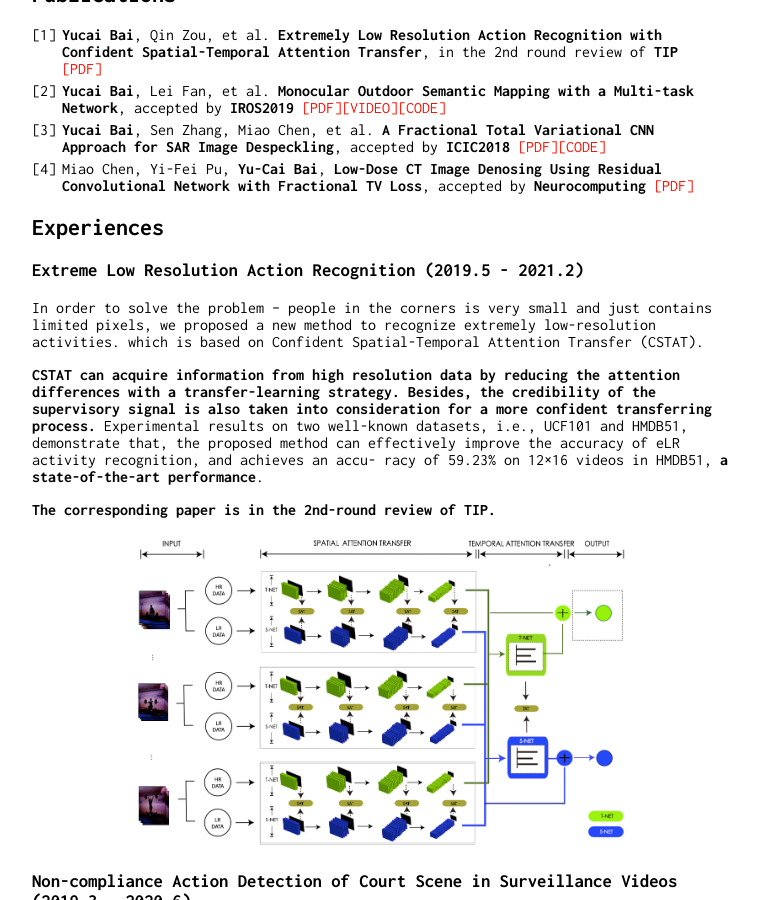
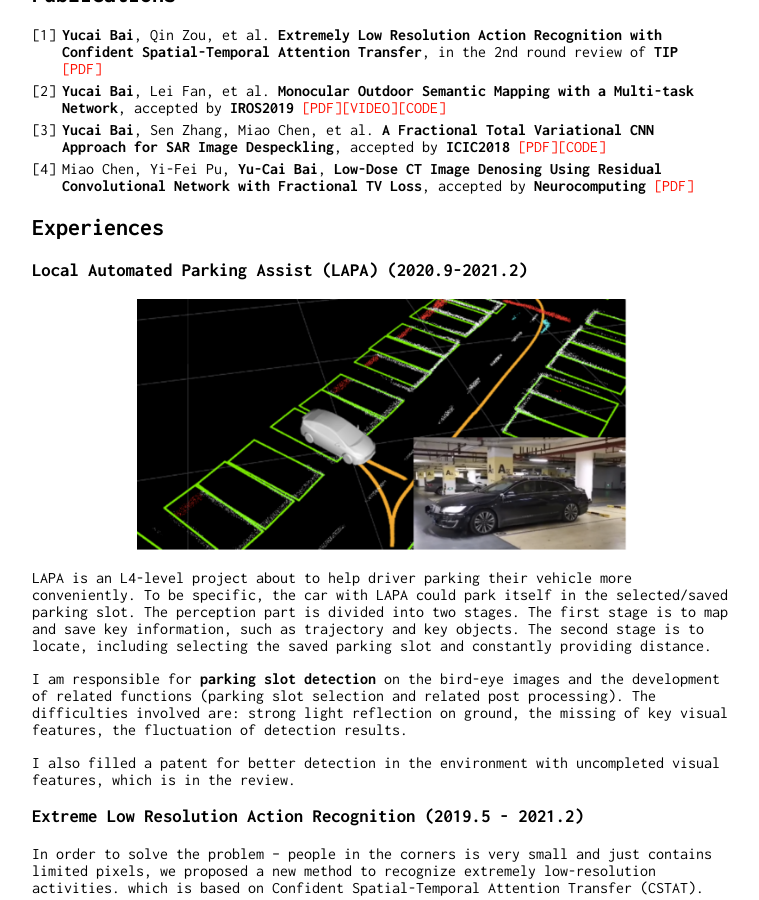
Before and after one commit to RaymondByc/raymondbyc-github.io, a Jekyll site: the page built from index.md, in a window 1280 px wide and 900 px high, scrolled down 825 px. Shown: the whole window, without its empty margins (258-1017 px from the left). Built offline with Jekyll 4.4.1, drawn with Linux system fonts in a browser that asks for light colours; our own code applies the rules of GitHub Pages for plain Markdown files.

```diff
--- a/index.md
+++ b/index.md
@@ -43,6 +43,21 @@ GPA: 3.28 / 4.0
 
 ## Experiences
 
+
+
+### Local Automated Parking Assist (LAPA) (2020.9-2021.2)
+
+<div style="text-align:center;"><img src="images/LAPA.png" width="70%" text-align="center"></div>
+
+LAPA is an L4-level project about to help driver parking their vehicle more conveniently.
+To be specific, the car with LAPA could park itself in the selected/saved parking slot.
+The perception part is divided into two stages. The first stage is to map and save key information, such as trajectory and key objects.
+ The second stage is to locate, including selecting the saved parking slot and constantly providing distance.
+
+I am responsible for __parking slot detection__ on the bird-eye images and the development of related functions (parking slot selection and related post processing).
+ The difficulties involved are: strong light reflection on ground, the missing of key visual features, the fluctuation of detection results.
+
+I also filled a patent for better detection in the environment with uncompleted visual features, which is in the review.
 
 ### Extreme Low Resolution Action Recognition (2019.5 - 2021.2)
 
```
Also changed, not shown: images/LAPA.png (added).
